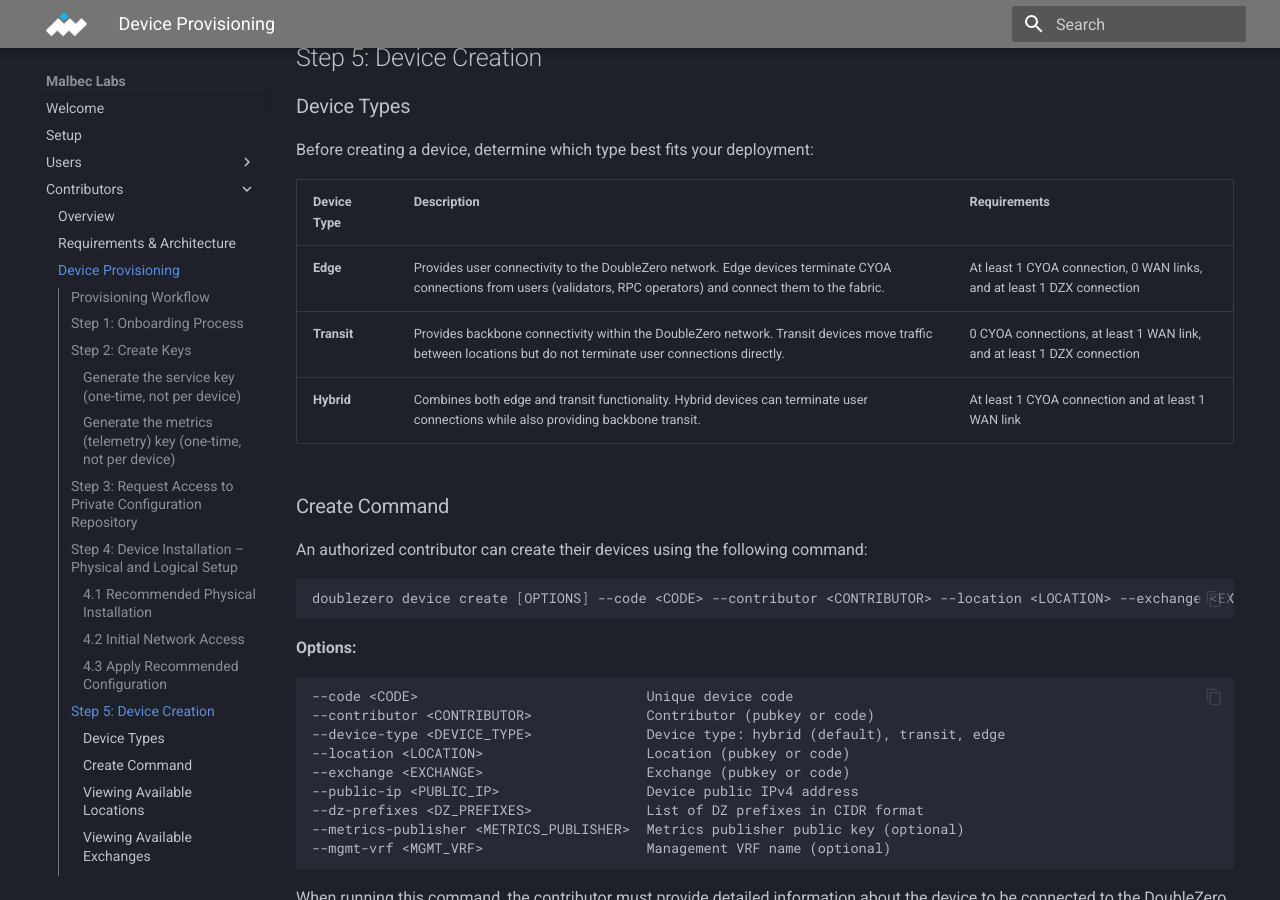
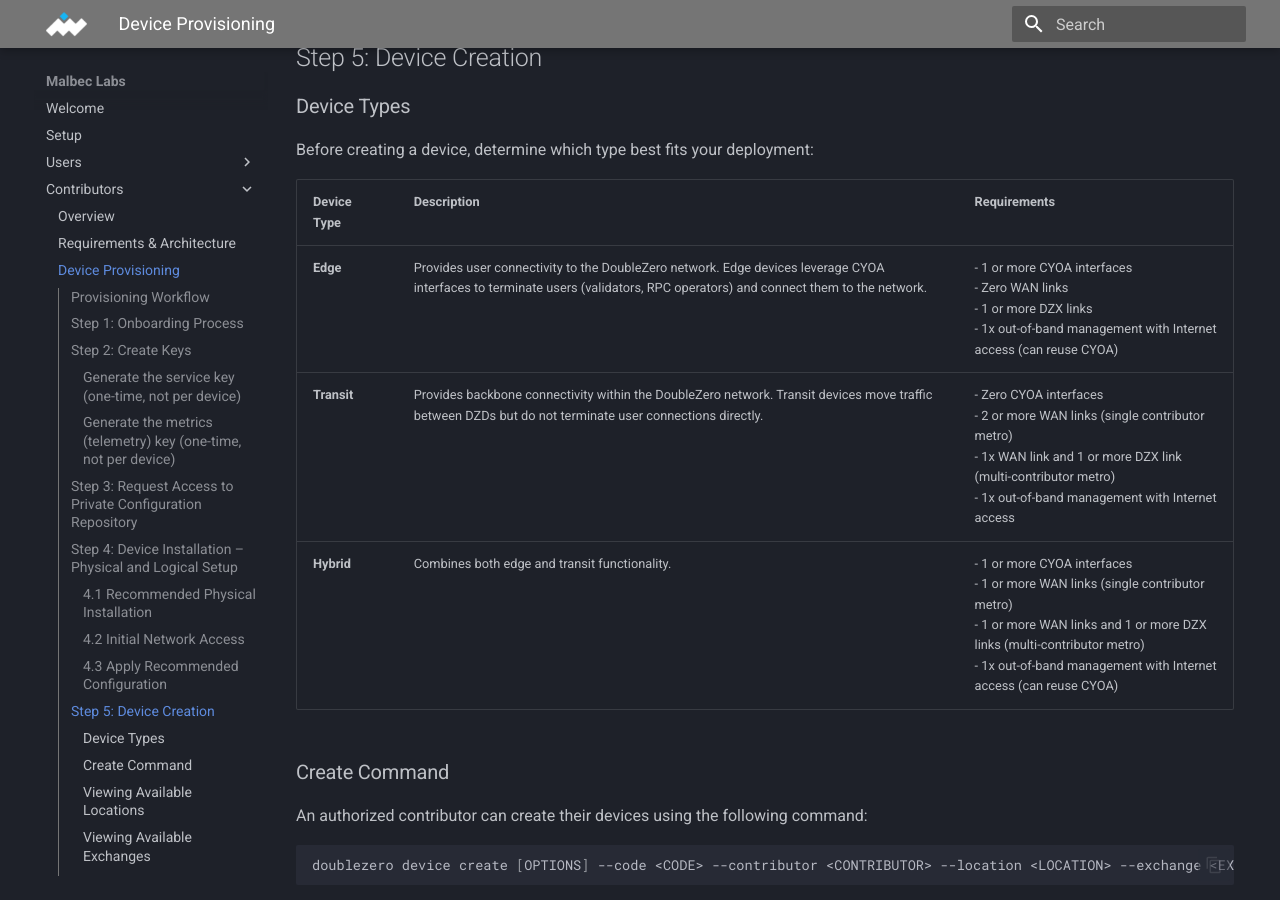
Before and after one commit to malbeclabs/docs, an MkDocs documentation site: the page built from docs/contribute-provisioning.md, in a window 1280 px wide and 900 px high, scrolled down 2972 px. Built offline with MkDocs 1.6.1 and Material for MkDocs 9.7.7, drawn with Linux system fonts in a browser that asks for light colours.

Commit message:
Update contribute-provisioning.md definitions of device types (#116)
* Update contribute-provisioning.md definitions of device types

```diff
--- a/docs/contribute-provisioning.md
+++ b/docs/contribute-provisioning.md
@@ -123,9 +123,9 @@
 
 | Device Type | Description | Requirements |
 |-------------|-------------|--------------|
-| **Edge** | Provides user connectivity to the DoubleZero network. Edge devices terminate CYOA connections from users (validators, RPC operators) and connect them to the fabric. | At least 1 CYOA connection, 0 WAN links, and at least 1 DZX connection |
-| **Transit** | Provides backbone connectivity within the DoubleZero network. Transit devices move traffic between locations but do not terminate user connections directly. | 0 CYOA connections, at least 1 WAN link, and at least 1 DZX connection |
-| **Hybrid** | Combines both edge and transit functionality. Hybrid devices can terminate user connections while also providing backbone transit. | At least 1 CYOA connection and at least 1 WAN link |
+| **Edge** | Provides user connectivity to the DoubleZero network. Edge devices leverage CYOA interfaces to terminate users (validators, RPC operators) and connect them to the network. | - 1 or more CYOA interfaces<br>- Zero WAN links<br>- 1 or more DZX links<br> - 1x out-of-band management with Internet access (can reuse CYOA) |
+| **Transit** | Provides backbone connectivity within the DoubleZero network. Transit devices move traffic between DZDs but do not terminate user connections directly. | - Zero CYOA interfaces<br>- 2 or more WAN links (single contributor metro)<br>- 1x WAN link and 1 or more DZX link (multi-contributor metro)<br> - 1x out-of-band management with Internet access |
+| **Hybrid** | Combines both edge and transit functionality. | - 1 or more CYOA interfaces<br>- 1 or more WAN links (single contributor metro)<br>- 1 or more WAN links and 1 or more DZX links (multi-contributor metro)<br>- 1x out-of-band management with Internet access (can reuse CYOA) |
 
 ### Create Command
 
```
Also changed, not shown: 1 other file.
